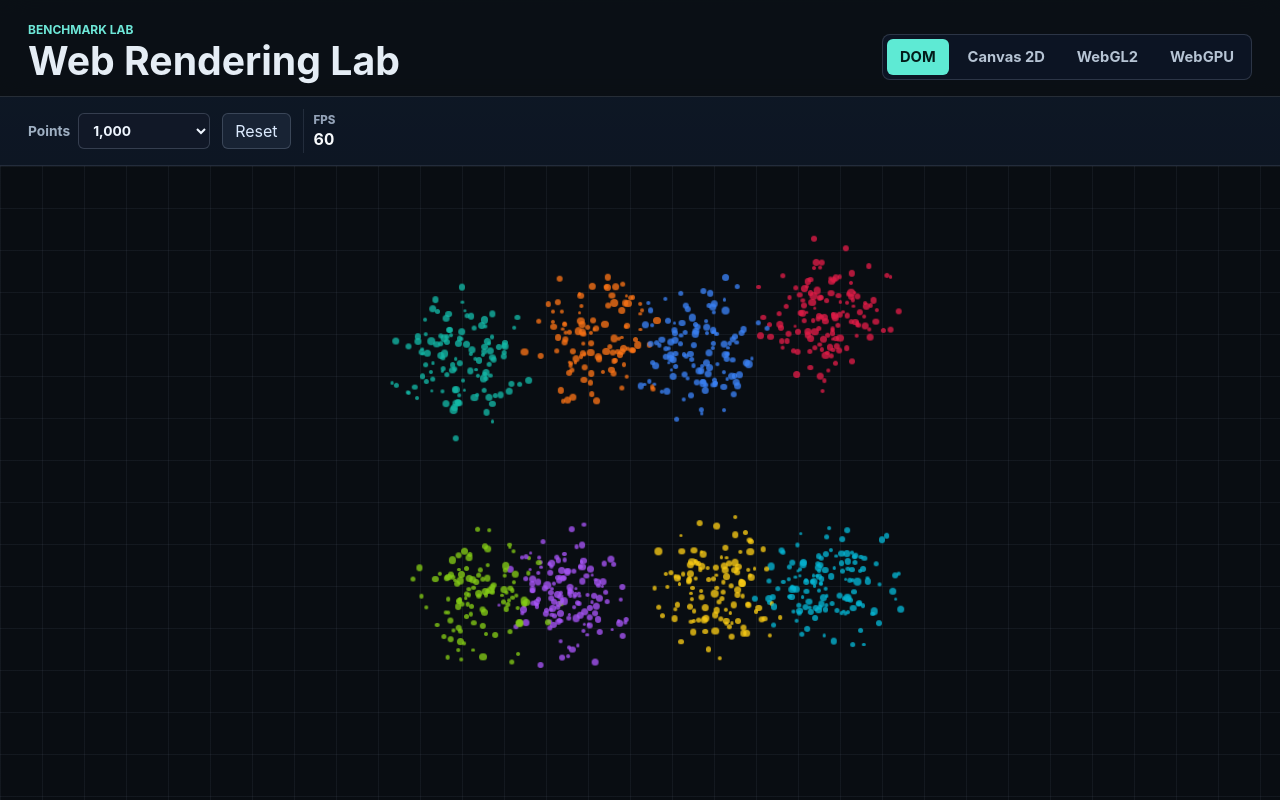
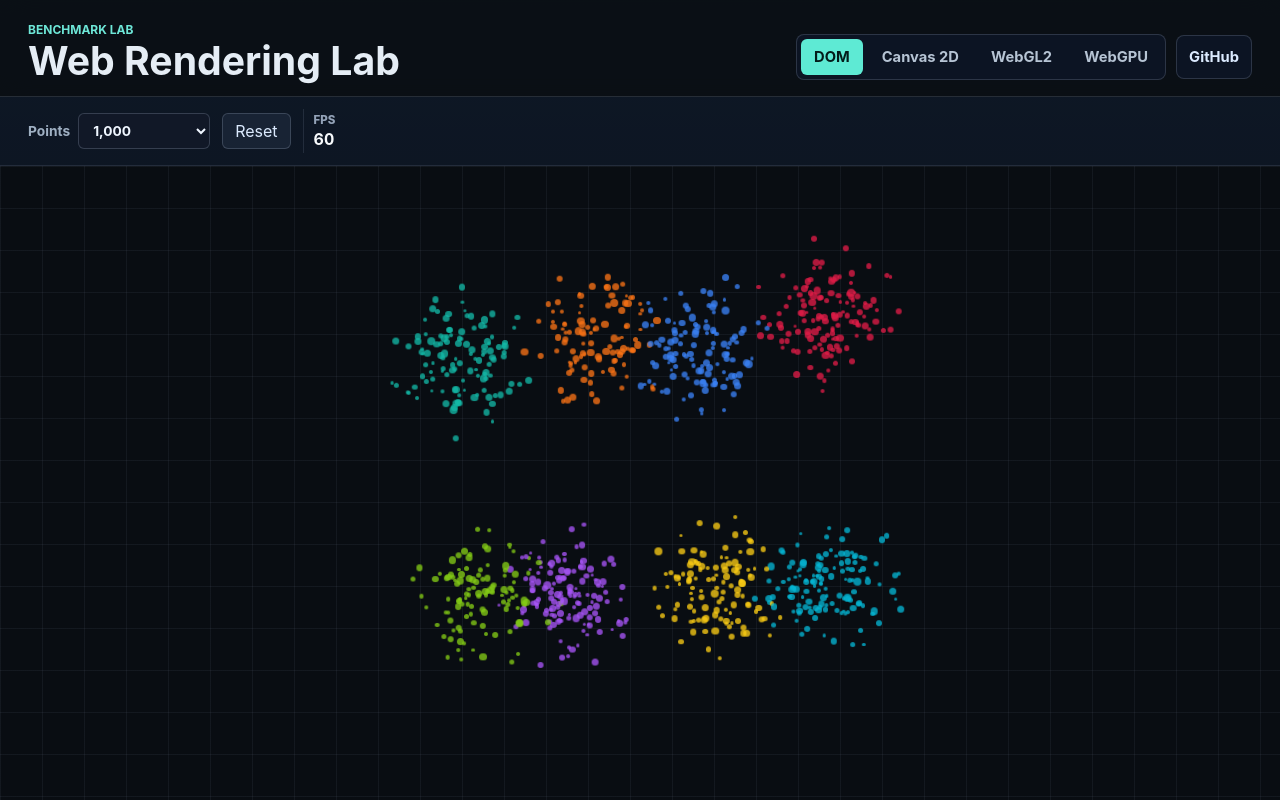
Before and after one commit to luciomartinez/web-rendering-lab, a website built with Vite: page index.html in a window 1280 px wide. Built offline with nearby package versions, Linux system fonts and the light colour scheme.

Commit message:
Add source link to app header

```diff
--- a/src/app.ts
+++ b/src/app.ts
@@ -93,6 +93,7 @@ export class RenderingLabApp {
             <p class="eyebrow">Benchmark lab</p>
             <h1>Web Rendering Lab</h1>
           </div>
+          <div class="topbar-actions">
             <nav class="renderer-tabs" aria-label="Renderer demos">
               ${RENDERER_KINDS.map(
                 (kind) => `
@@ -105,6 +106,15 @@ export class RenderingLabApp {
                 `
               ).join("")}
             </nav>
+            <a
+              class="source-link"
+              href="https://github.com/luciomartinez/web-rendering-lab"
+              target="_blank"
+              rel="noreferrer"
+              aria-label="Open source repository on GitHub">
+              GitHub
+            </a>
+          </div>
         </header>
 
         <section class="control-strip" aria-label="Benchmark controls">
--- a/src/styles.css
+++ b/src/styles.css
@@ -64,10 +64,19 @@ h1 {
   letter-spacing: 0;
 }
 
+.topbar-actions {
+  display: flex;
+  align-items: center;
+  gap: 10px;
+  min-width: 0;
+}
+
 .renderer-tabs {
   display: flex;
+  flex: 0 1 auto;
   align-items: center;
   gap: 6px;
+  min-width: 0;
   padding: 4px;
   border: 1px solid rgba(148, 163, 184, 0.24);
   border-radius: 8px;
@@ -94,6 +103,29 @@ h1 {
 .renderer-tab.is-active {
   color: #031c1a;
   background: #5eead4;
+}
+
+.source-link {
+  flex: 0 0 auto;
+  display: inline-flex;
+  align-items: center;
+  justify-content: center;
+  min-height: 44px;
+  padding: 0 12px;
+  border: 1px solid rgba(148, 163, 184, 0.24);
+  border-radius: 8px;
+  color: #dbeafe;
+  background: rgba(15, 23, 42, 0.72);
+  font-size: 0.92rem;
+  font-weight: 700;
+  text-decoration: none;
+  white-space: nowrap;
+}
+
+.source-link:hover {
+  border-color: rgba(94, 234, 212, 0.55);
+  color: #f8fafc;
+  background: rgba(30, 41, 59, 0.78);
 }
 
 .control-strip {
@@ -253,6 +285,10 @@ h1 {
     flex-direction: column;
   }
 
+  .topbar-actions {
+    align-items: stretch;
+  }
+
   .renderer-tabs,
   .control-strip {
     overflow-x: auto;
```
Lines whose indentation alone changed are shown as unchanged.
